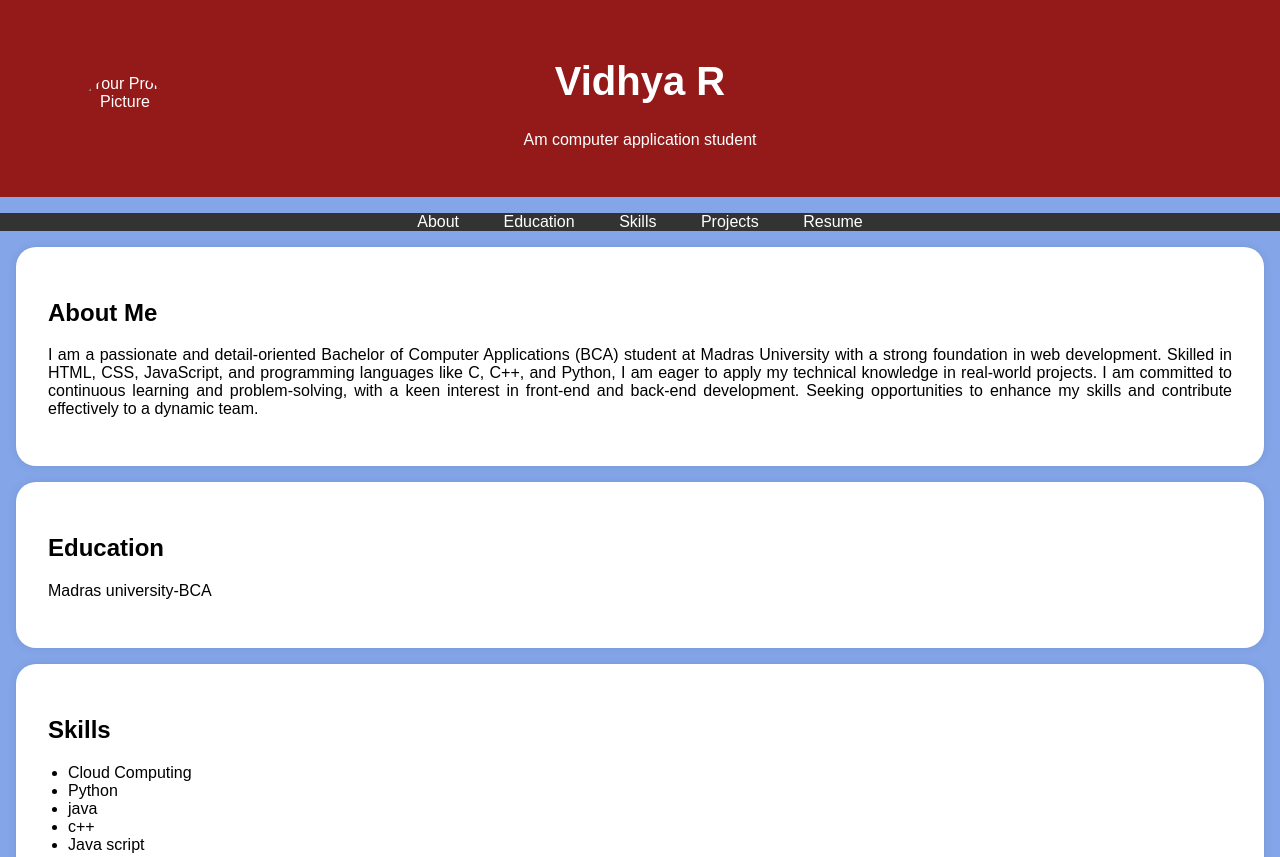
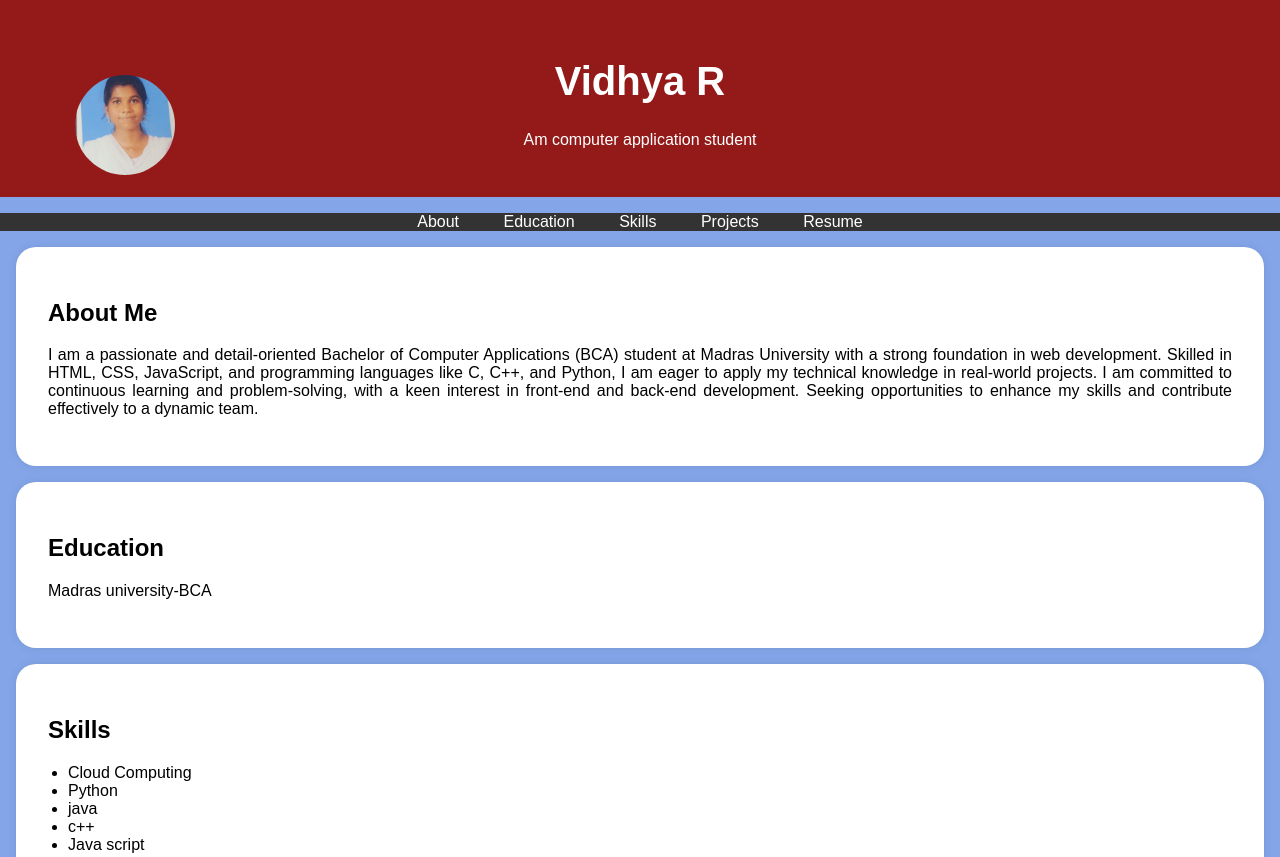
Before and after one commit to asunm205212301503/asunm205212301503, a plain HTML site: page index.html in a window 1280 px wide. Shown: the top 857 px of the page. Drawn offline with Linux system fonts and the light colour scheme.

Commit message:
Update index.html

```diff
--- a/index.html
+++ b/index.html
@@ -94,7 +94,7 @@
 <body>
     <header><div class="header-content">
             <!-- Add your profile picture here -->
-            <img src="passport photo.jpg" alt="Your Profile Picture" class="profile-picture">
+            <img src="image.jpg" alt="Your Profile Picture" class="profile-picture">
             <h1>Vidhya R</h1>
             <p>Am computer application student</p>
         </div>
```
